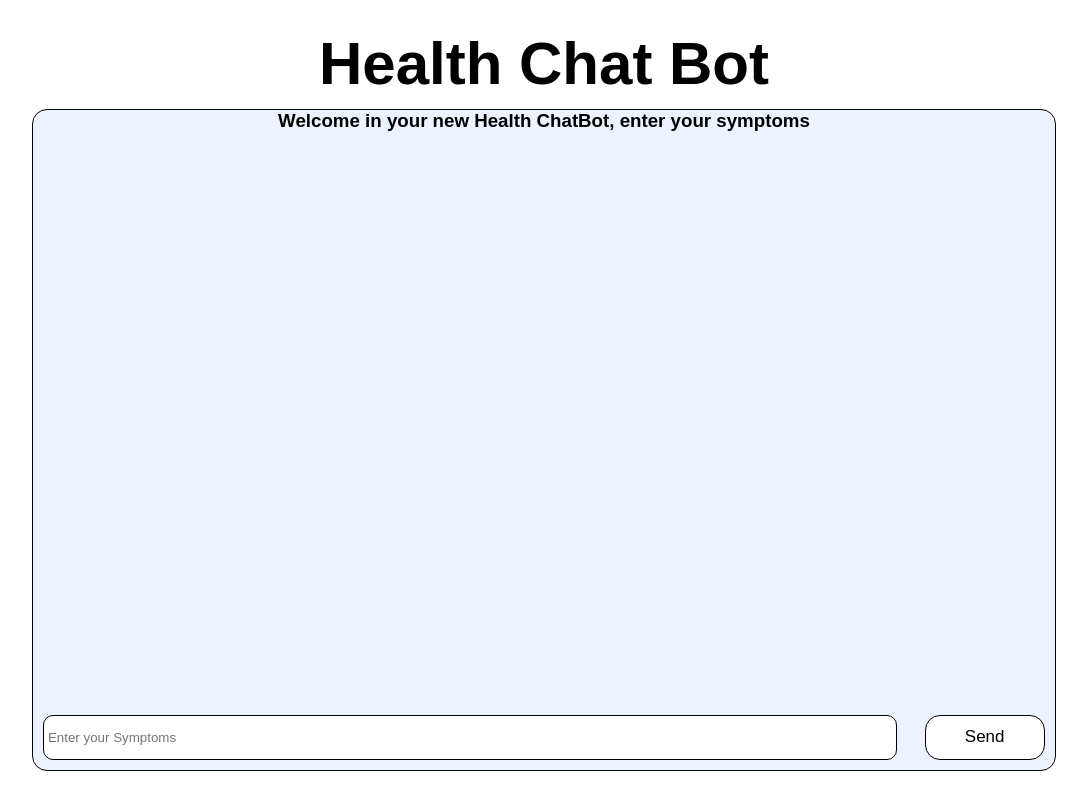
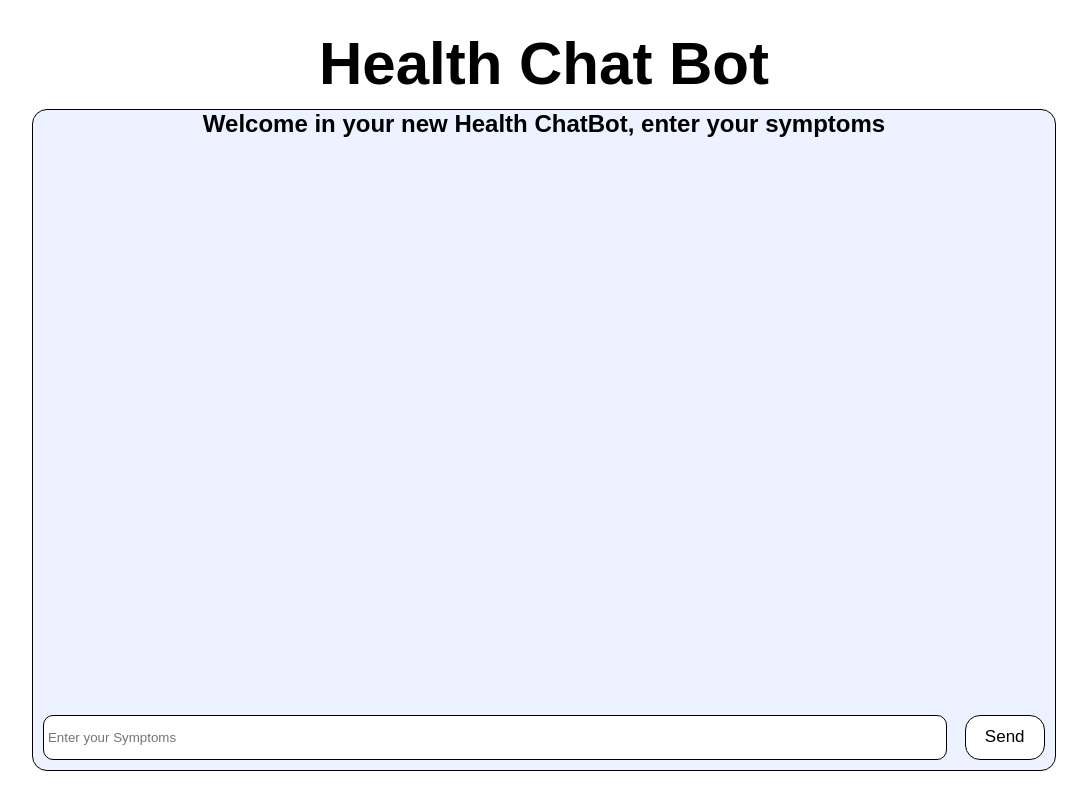
Before and after one commit to tristanretali/health-chatbot, a Flask app: page / in a window 1280 px wide. Shown: the whole page, without its empty margins (96-1183 px from the left). Run offline with Flask 3, Linux system fonts and the light colour scheme; parts of the project's set-up code (start-up, migrations or seed data) failed here and were passed over; some web fonts are replaced.

Commit message:
fix: :lipstick: Improve the UI

```diff
--- a/static/css/styles.css
+++ b/static/css/styles.css
@@ -58,7 +58,7 @@ form{
     justify-content: space-between;
 }
 #symptom-input{
-    width: 85%;
+    width: 90%;
     border: solid 1px;
     border-radius: 10px;
 }
@@ -70,7 +70,7 @@ input[type="submit"]{
 }
 #button{
     background-color: white;
-    width: 12%;
+    width: 8%;
     border: solid 1px;
     border-radius: 15px;
 }
--- a/templates/index.html
+++ b/templates/index.html
@@ -11,7 +11,7 @@
     <main>
         <h1>Health Chat Bot</h1>
         <div id="chatbot">
-            <h3>{{ welcome_msg }}</h3>
+            <h2>{{ welcome_msg }}</h2>
             <div id="user-area">
                 <div id="answers">
                     {% for message in all_messages %}
```
